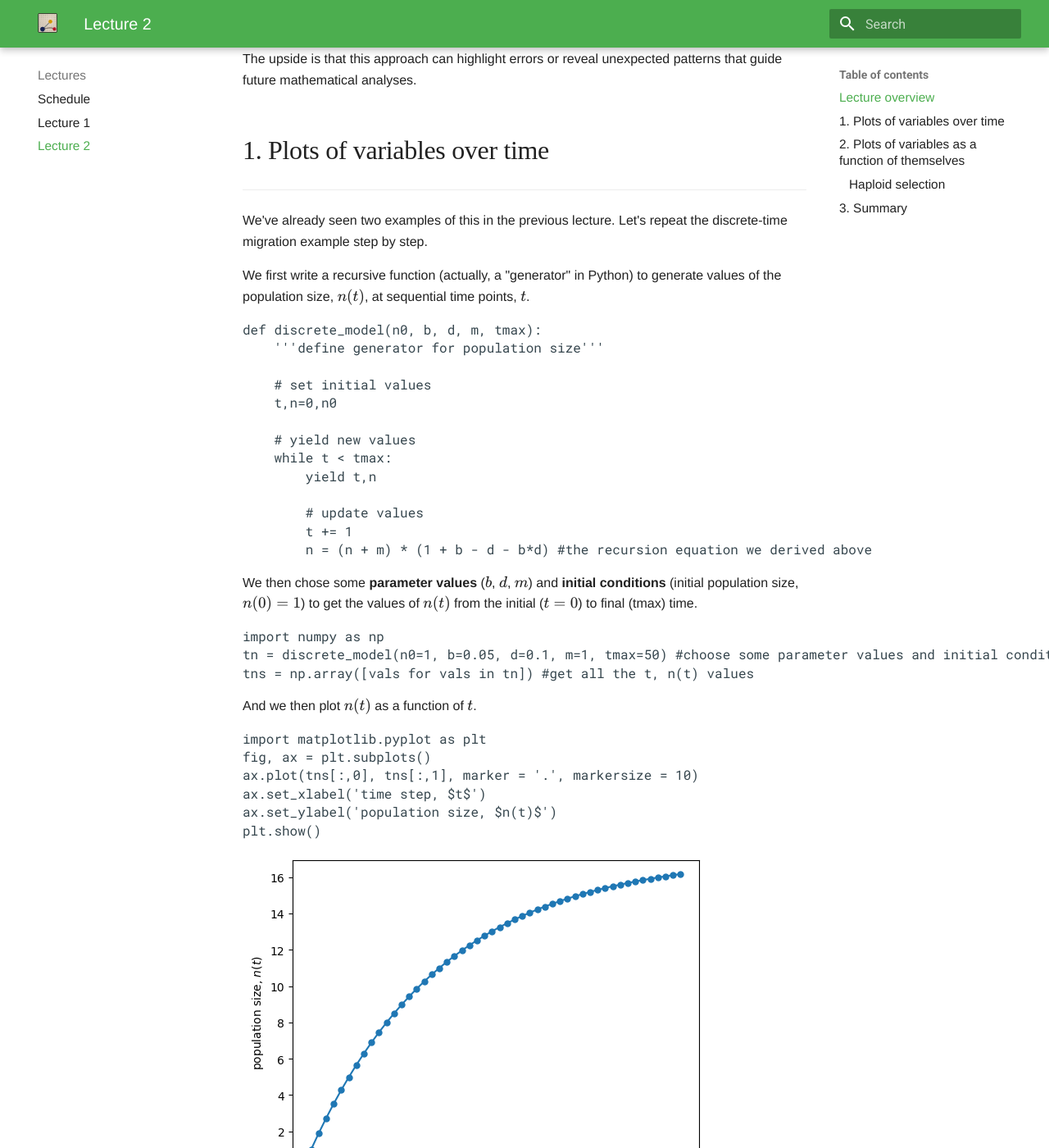
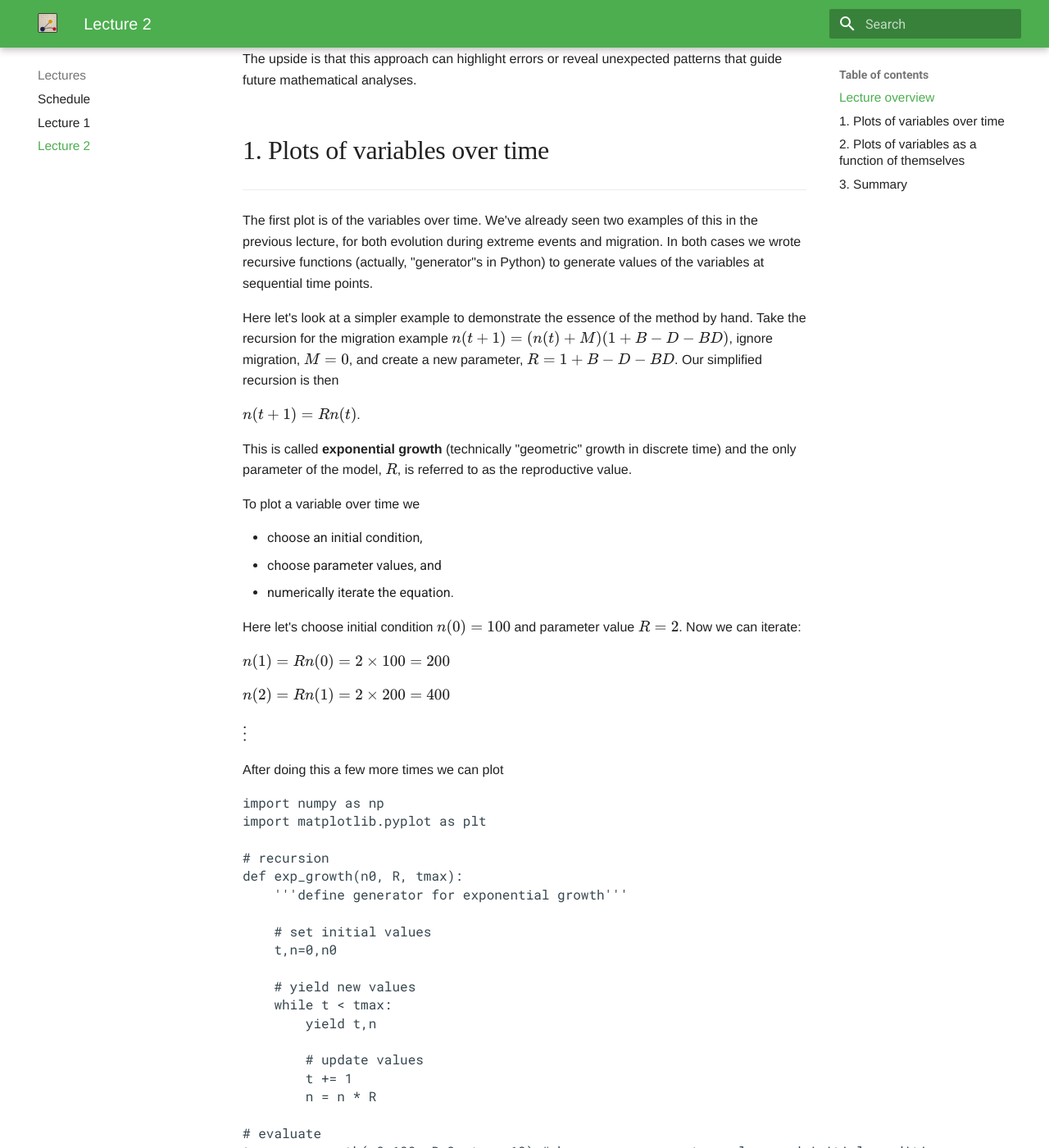
Before and after one commit to osmond-lab/eeb314, an MkDocs documentation site: the page built from docs/lectures/lecture-02.md, in a window 1280 px wide and 1400 px high, scrolled down 749 px. Shown: the whole window at 82% size. Built offline with MkDocs 1.6.1 and Material for MkDocs 9.7.7, drawn with Linux system fonts in a browser that asks for light colours; comment, search, counter and statistics services are not loaded; some of the changed text lies outside the part shown.

Commit message:
lecture 2 updated with exp growth and hap seln

```diff
--- a/docs/lectures/lecture-02.md
+++ b/docs/lectures/lecture-02.md
@@ -42,14 +42,38 @@ The upside is that this approach can highlight errors or reveal unexpected patte
 ## 1. Plots of variables over time
 <hr>
 
-We've already seen two examples of this in the previous lecture. Let's repeat the discrete-time migration example step by step.
+The first plot is of the variables over time. We've already seen two examples of this in the previous lecture, for both evolution during extreme events and migration. In both cases we wrote recursive functions (actually, "generator"s in Python) to generate values of the variables at sequential time points.
 
-We first write a recursive function (actually, a "generator" in Python) to generate values of the population size, $n(t)$, at sequential time points, $t$.
+Here let's look at a simpler example to demonstrate the essence of the method by hand. Take the recursion for the migration example $n(t+1) = (n(t)+M)(1+B-D-BD)$, ignore migration, $M=0$, and create a new parameter, $R=1+B-D-BD$. Our simplified recursion is then
+
+$n(t+1)=Rn(t)$.
+
+This is called **exponential growth** (technically "geometric" growth in discrete time) and the only parameter of the model, $R$, is referred to as the reproductive value.
+
+To plot a variable over time we
+
+- choose an initial condition,
+- choose parameter values, and
+- numerically iterate the equation.
+
+Here let's choose initial condition $n(0)=100$ and parameter value $R=2$. Now we can iterate:
+
+$n(1) = Rn(0) = 2\times100 = 200$
+
+$n(2) = Rn(1) = 2\times200 = 400$
+
+$\vdots$
+
+After doing this a few more times we can plot
 
 
 <pre data-executable="true" data-language="python">
-def discrete_model(n0, b, d, m, tmax):
-    '''define generator for population size'''
+import numpy as np
+import matplotlib.pyplot as plt
+
+# recursion
+def exp_growth(n0, R, tmax):
+    '''define generator for exponential growth'''
 
     # set initial values
     t,n=0,n0
@@ -60,23 +84,13 @@ def discrete_model(n0, b, d, m, tmax):
 
         # update values
         t += 1
-        n = (n + m) * (1 + b - d - b*d) #the recursion equation we derived above
-</pre>
+        n = n * R
 
-We then chose some **parameter values** ($b$, $d$, $m$) and **initial conditions** (initial population size, $n(0) = 1$) to get the values of $n(t)$ from the initial ($t = 0$) to final (tmax) time.
+# evaluate
+tn = exp_growth(n0=100, R=2, tmax=10) #choose some parameter values and initial conditions
+tns = np.array([vals for vals in tn]) #get all the t, n(t) values
 
-
-<pre data-executable="true" data-language="python">
-import numpy as np
-tn = discrete_model(n0=1, b=0.05, d=0.1, m=1, tmax=50) #choose some parameter values and initial conditions
-tns = np.array([vals for vals in tn]) #get all the t, n(t) values
-</pre>
-
-And we then plot $n(t)$ as a function of $t$.
-
-
-<pre data-executable="true" data-language="python">
-import matplotlib.pyplot as plt
+# plot
 fig, ax = plt.subplots()
 ax.plot(tns[:,0], tns[:,1], marker = '.', markersize = 10)
 ax.set_xlabel('time step, $t$')
@@ -86,31 +100,11 @@ plt.show()
 
 
 
-![png](lecture-02_files/lecture-02_7_0.png)
+![png](lecture-02_files/lecture-02_3_0.png)
 
 
 
-We can use this technique to, say, compare different rates of migration.
-
-
-<pre data-executable="true" data-language="python">
-fig, ax = plt.subplots()
-for i, m in enumerate([0,1,2]):
-    tn = discrete_model(n0=1, b=0.05, d=0.1, m=m, tmax=50)
-    tns = np.array([vals for vals in tn])
-    ax.plot(tns[:,0], tns[:,1], label=f"m = {m}", marker = '.', markersize = 10)
-
-ax.set_xlabel('time step, $t$')
-ax.set_ylabel('population size, $n(t)$')
-ax.legend()
-plt.show()
-</pre>
-
-
-
-![png](lecture-02_files/lecture-02_9_0.png)
-
-
+We can get a feel for the model by adjusting initial conditions and parameter values. What happens to the population size when you set $0<R<1$ in the code above?
 
 <span id='section2'></span>
 ## 2. Plots of variables as a function of themselves
@@ -118,9 +112,7 @@ plt.show()
 
 OK, so now we’ll move on to a plot that is easier to generate and is very useful for models with just one variable (which is what we’ve been working with so far).
 
-Instead of plotting the variable as a function of time, we’ll plot the variable as a function of the variable in the previous time, e.g., plotting $n(t+1)$ as a function of $n(t)$. We could do this for the model above but let's move on to something else for variety.
-
-### Haploid selection
+Instead of plotting the variable as a function of time, we’ll plot the variable as a function of the variable in the previous time, e.g., plotting $n(t+1)$ as a function of $n(t)$. We could do this for exponential growth but let's move on to something else for variety.
 
 Consider a population with two types of individuals, $n_A(t)$ with allele $A$ and $n_a(t)$ with allele $a$. The frequency of $A$ in the population is $p(t) = \frac{n_a(t)}{n_A(t) + n_a(t)}$. This is the variable we wish to track.
 
@@ -130,13 +122,14 @@ These $W_i$ are referred to as the **absolute fitnesses** as they determine the
 $$
 \begin{aligned}
 p(t+1)
+&= \frac{n_A(t+1)}{n_A(t+1) + n_a(t+1)} \\
 &= \frac{W_A n_A(t)}{W_A n_A(t) + W_a n_a(t)} \\
 &= \frac{W_A\frac{n_A(t)}{n_A(t) + n_a(t)}}{W_A\frac{n_A(t)}{n_A(t) + n_a(t)} + W_a\frac{n_a(t)}{n_A(t) + n_a(t)}}\\
 &= \frac{W_A p(t)}{W_A p(t) + W_a (1-p(t))}.
 \end{aligned}
 $$
 
-This is the recursion equation we want to plot. Below is some code that plots $p(t+1)$ as a function of $p(t)$.
+This is the recursion equation we want to plot. It is a classic model called **haploid selection**. Below is some code that plots $p(t+1)$ as a function of $p(t)$.
 
 
 <pre data-executable="true" data-language="python">
@@ -196,23 +189,69 @@ plt.show()
 
 
 
-![png](lecture-02_files/lecture-02_11_0.png)
+![png](lecture-02_files/lecture-02_6_0.png)
 
 
 
 There are three components to this plot. First, the solid curve gives the recursion itself ($p(t+1)$ as a function of $p(t)$). Second, the dashed line shows where $p(t+1)=p(t)$. And third, the blue lines show how the variable changes over multiple time steps.
 
-Foreshadowing what is to come, the dashed line is helpful for two reasons. First, it indicates where the variable does not change over time. So wherever the recursion (solid line) intersects with the dashed line is an **equilibrium**. Second, it reflects $p(t+1)$ back onto $p(t)$, updating the variable. For example, in the left panel above we start with an allele frequency of $p(t)=0.5$, draw a blue vertical line to the recursion to find $p(t+1)$, and then update $p(t)$ to $p(t+1)$ by drawing the horizontal blue line to the dashed line. Now we can ask what $p(t+1)$ is given this updated value of $p(t)$ by drawing another vertical blue line, and so on. Following the blue line we can therefore see where the system is heading, which tells us about the **stability** of the equilibria. What are the stable equilibria in the two panels above?
+Foreshadowing what is to come, the dashed line is helpful for two reasons. First, it indicates where the variable does not change over time. So wherever the recursion (solid line) intersects with the dashed line is an **equilibrium**. Second, it reflects $p(t+1)$ back onto $p(t)$, updating the variable. For example, in the left panel above we start with an allele frequency of $p(t)=0.5$, draw a blue vertical line to the recursion to find $p(t+1)$, and then update $p(t)$ to $p(t+1)$ by drawing the horizontal blue line to the dashed line. Now we can ask what $p(t+1)$ is given this updated value of $p(t)$ by drawing another vertical blue line, and so on. Following the blue line we can therefore see where the system is heading, which tells us about the **stability** of the equilibria.
 
-We can do something very similar for difference and differential equations. Now we plot the **change** in the variable as a function of the current value of the variable, e.g., plot $\Delta n$ or $dn/dt$ as a function of $n(t)$.
+What are the stable equilibria in the two panels above?
 
-For example, in continuous time the haploid selection model is
+We can do something very similar for difference and differential equations. Now we plot the rate of change in the variable as a function of the current value of the variable, e.g., plot $\Delta n = n(t+1)-n(t)$ or $dn/dt$ as a function of $n(t)$.
+
+Let's consider haploid selection in continuous time. To derive the differential equation let's first return to exponential growth and turn this into a difference equation,
 
 $$
-\frac{\mathrm{d}p}{\mathrm{d}t} = sp(1-p)
+\begin{aligned}
+n(t+1) &= R n(t)\\
+n(t+1) - n(t) &= R n(t) - n(t)\\
+\Delta n &= (R-1)n(t)
+\end{aligned}
 $$
 
-where $s=(W_A-W_a)/W_a$ is called the **selection coefficient** of $A$ relative to $a$. The plot of $dp/dt$ vs. $p$ is below.
+Now recall that $R=1+B-D-BD$ so that $R-1=B-D-BD$. And let's consider a small timestep $\Delta t$ during which there are $B\Delta t$ births and $D\Delta t$ deaths per individual. Then the difference equation over this timestep, $\Delta n = n(t+\Delta t)-n(t)$ is,
+
+$$
+\Delta n = (B\Delta t - D\Delta t - BD(\Delta t)^2)n(t)
+$$
+
+We then divide both sides by $\Delta t$ and take the limit as $\Delta t\rightarrow 0$ to get the differential equation
+
+$$
+\begin{aligned}
+\frac{\Delta n}{\Delta t} &= (B - D - BD\Delta t)n(t)\\
+\lim_{\Delta t\rightarrow0}\frac{\Delta n}{\Delta t} &= (B - D)n(t)\\
+\frac{\mathrm{d}n}{\mathrm{d}t} &= rn(t).
+\end{aligned}
+$$
+
+This is exponential growth in continuous time where $r$ is the per capita growth rate.
+
+Now, returning to haploid selection, consider that allele $A$ has growth rate $r_A$ and allele $a$ has growth rate $r_a$, this gives two differential equations for the respective population sizes
+
+$$
+\begin{aligned}
+\frac{\mathrm{d}n_A}{\mathrm{d}t} &= r_An_A(t)\\
+\frac{\mathrm{d}n_a}{\mathrm{d}t} &= r_an_a(t)\\
+\end{aligned}
+$$
+
+We now summon up the qoutient rule from 1st year calculus to derive the differential equation for the frequency of $A$ over time
+
+$$
+\begin{aligned}
+\frac{\mathrm{d}p}{\mathrm{d}t} &= \frac{\mathrm{d}}{\mathrm{d}t}\left(\frac{n_A(t)}{n_A(t)+n_a(t)}\right)\\
+&= \frac{dn_A/dt(n_A(t)+n_a(t)) - n_A(t)(dn_A/dt+dn_a/dt)}{(n_A(t)+n_a(t))^2}\\
+&= \frac{r_An_A(t)(n_A(t)+n_a(t)) - n_A(t)(r_An_A(t)+r_an_a(t))}{(n_A(t)+n_a(t))^2}\\
+&= r_Ap(t) - p(t)(r_Ap(t)+r_a(1-p(t)))\\
+&= p(t)(1 - p(t))(r_A - r_a)\\
+&= p(t)(1 - p(t))s\\
+\end{aligned}
+$$
+
+where $s=r_A-r_a$ is called the selection coefficient of $A$ relative to $a$. The plot of $dp/dt$ vs. $p$ is below.
 
 
 <pre data-executable="true" data-language="python">
@@ -244,7 +283,7 @@ plt.show()
 
 
 
-![png](lecture-02_files/lecture-02_14_0.png)
+![png](lecture-02_files/lecture-02_9_0.png)
 
 
 
@@ -305,13 +344,13 @@ plot_phase_line_haploid(WA=0.5, Wa=1, p0=0.99)
 
 
 
-![png](lecture-02_files/lecture-02_17_0.png)
+![png](lecture-02_files/lecture-02_12_0.png)
 
 
 
 
 
-![png](lecture-02_files/lecture-02_17_1.png)
+![png](lecture-02_files/lecture-02_12_1.png)
 
 
 
@@ -325,3 +364,8 @@ To get a feel for a model it is helpful to plot some numerical examples:
 
 - plot the variable as a function of time ("simulate")
 - plot the variable (or change in variable) as a function of itself
+
+We've also just been introduced to two classic models in ecology and evolution, in both discrete and continuous time:
+
+- exponential growth
+- haploid selection
```
Also changed, not shown: docs/lectures/lecture-02_files/lecture-02_12_0.png (added), docs/lectures/lecture-02_files/lecture-02_12_1.png (added), docs/lectures/lecture-02_files/lecture-02_3_0.png, docs/lectures/lecture-02_files/lecture-02_6_0.png (added), docs/lectures/lecture-02_files/lecture-02_9_0.png, site/lectures/lecture-02/index.html, site/lectures/lecture-02_files/lecture-02_12_0.png (added), site/lectures/lecture-02_files/lecture-02_12_1.png (added), site/lectures/lecture-02_files/lecture-02_3_0.png, site/lectures/lecture-02_files/lecture-02_6_0.png (added), site/lectures/lecture-02_files/lecture-02_9_0.png, site/search/search_index.json, 2 other files.
